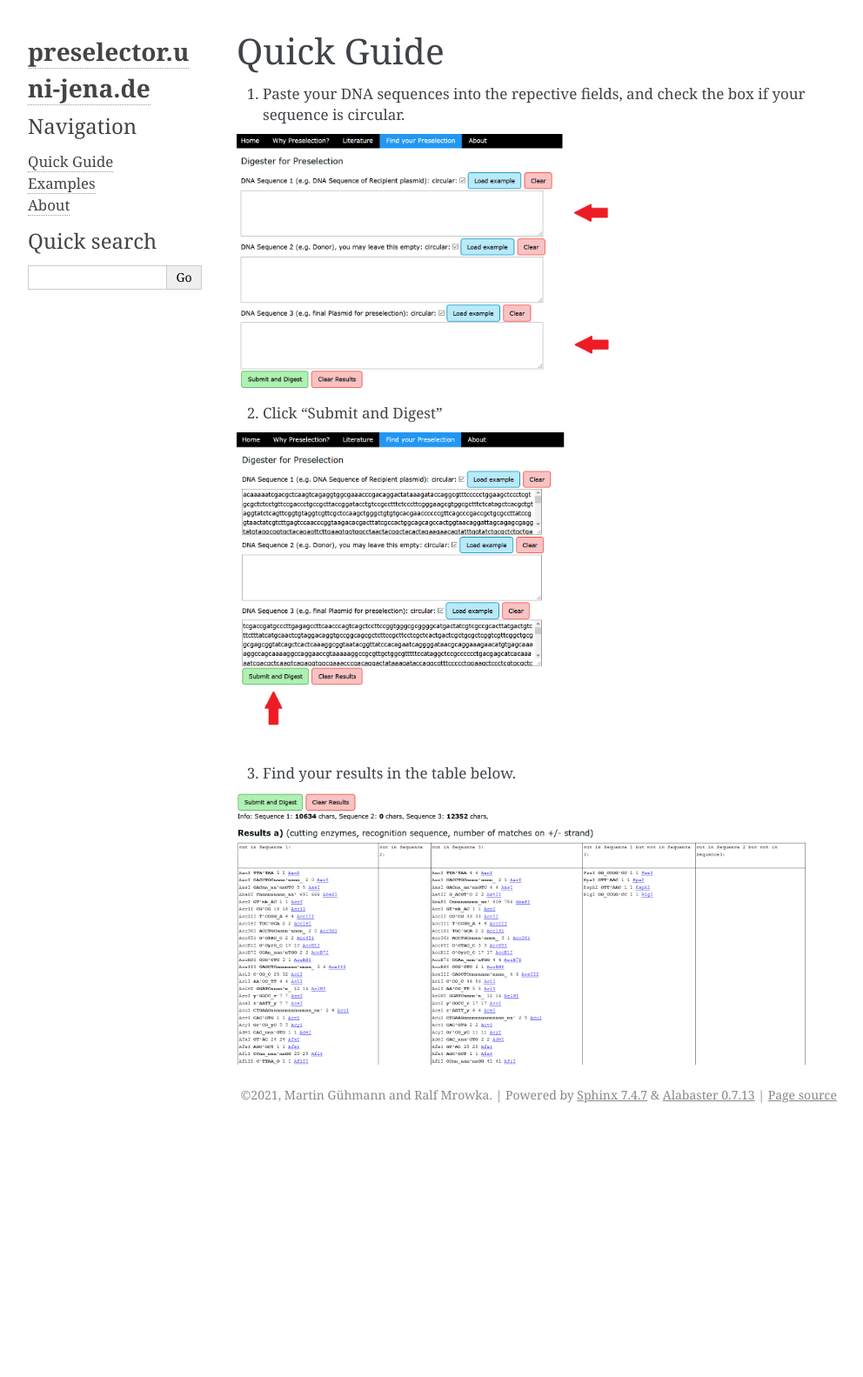
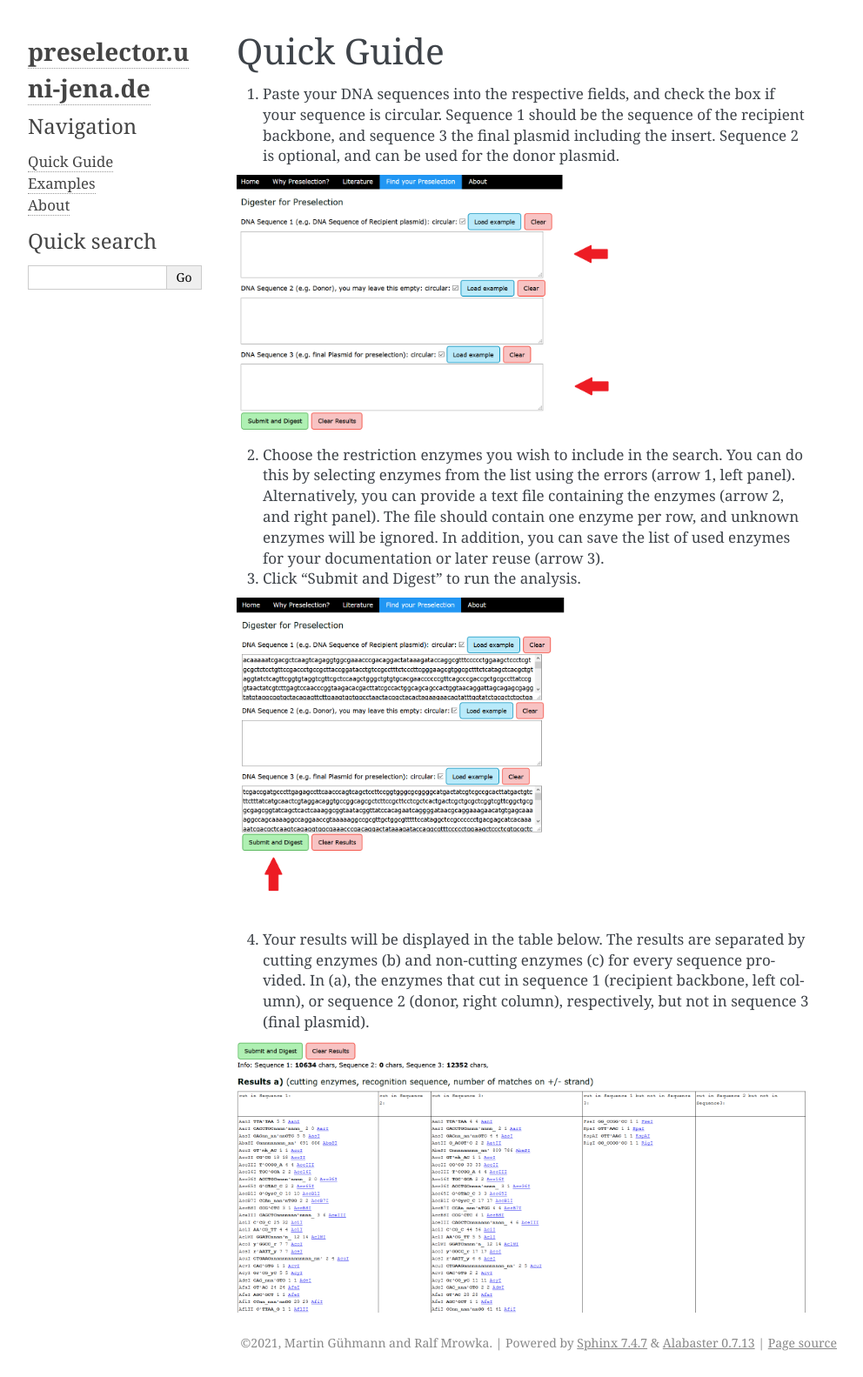
Before and after one commit to MartinGuehmann/preselector, a Sphinx documentation site: the page built from docs/quickguide.rst, in a window 1280 px wide. Shown: the whole page at 87% size, without its empty margins (148-1140 px from the left). Built offline with Sphinx 7.4.7, drawn with Linux system fonts in a browser that asks for light colours; before the commit the page ends 1298 px from its top, so only the background shows below that.

Commit message:
Update quickguide.rst
updated quick-guide instructions

```diff
--- a/docs/quickguide.rst
+++ b/docs/quickguide.rst
@@ -1,19 +1,21 @@
 Quick Guide
 ===========
 
-1. Paste your DNA sequences into the repective fields, and check the box if your sequence is circular.
+1. Paste your DNA sequences into the respective fields, and check the box if your sequence is circular. Sequence 1 should be the sequence of the recipient backbone, and sequence 3 the final plasmid including the insert. Sequence 2 is optional, and can be used for the donor plasmid.
 
 .. image:: images/workflow_01.png
   :width: 450
   :alt: preselection digest principle
 
-2. Click "Submit and Digest"
+2. Choose the restriction enzymes you wish to include in the search. You can do this by selecting enzymes from the list using the errors (arrow 1, left panel). Alternatively, you can provide a text file containing the enzymes (arrow 2, and right panel). The file should contain one enzyme per row, and unknown enzymes will be ignored. In addition, you can save the list of used enzymes for your documentation or later reuse (arrow 3).
+
+3. Click "Submit and Digest" to run the analysis.
 
 .. image:: images/workflow_02.png
   :width: 450
   :alt: preselection digest principle
 
-3. Find your results in the table below.
+4. Your results will be displayed in the table below. The results are separated by cutting enzymes (b) and non-cutting enzymes (c) for every sequence provided. In (a), the enzymes that cut in sequence 1 (recipient backbone, left column), or sequence 2 (donor, right column), respectively, but not in sequence 3 (final plasmid).
 
 .. image:: images/workflow_03.png
   :width: 800
```
